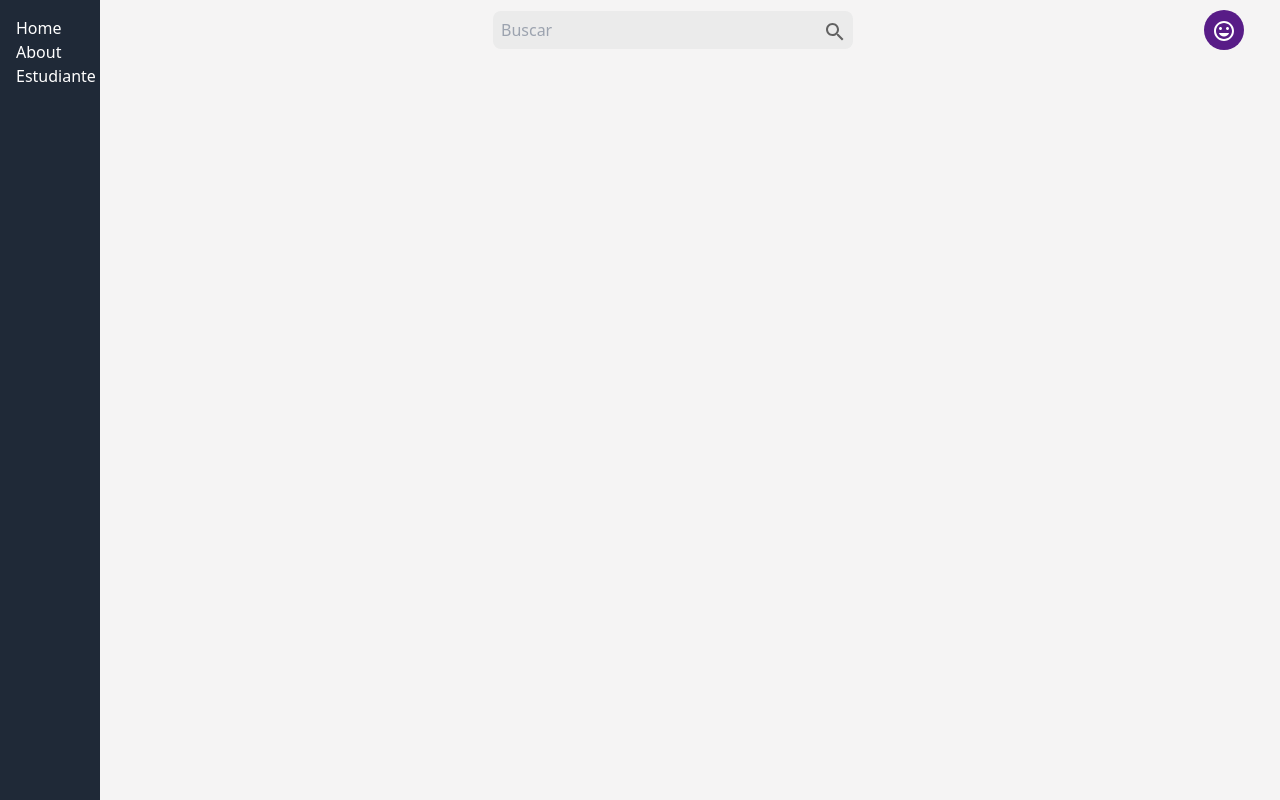
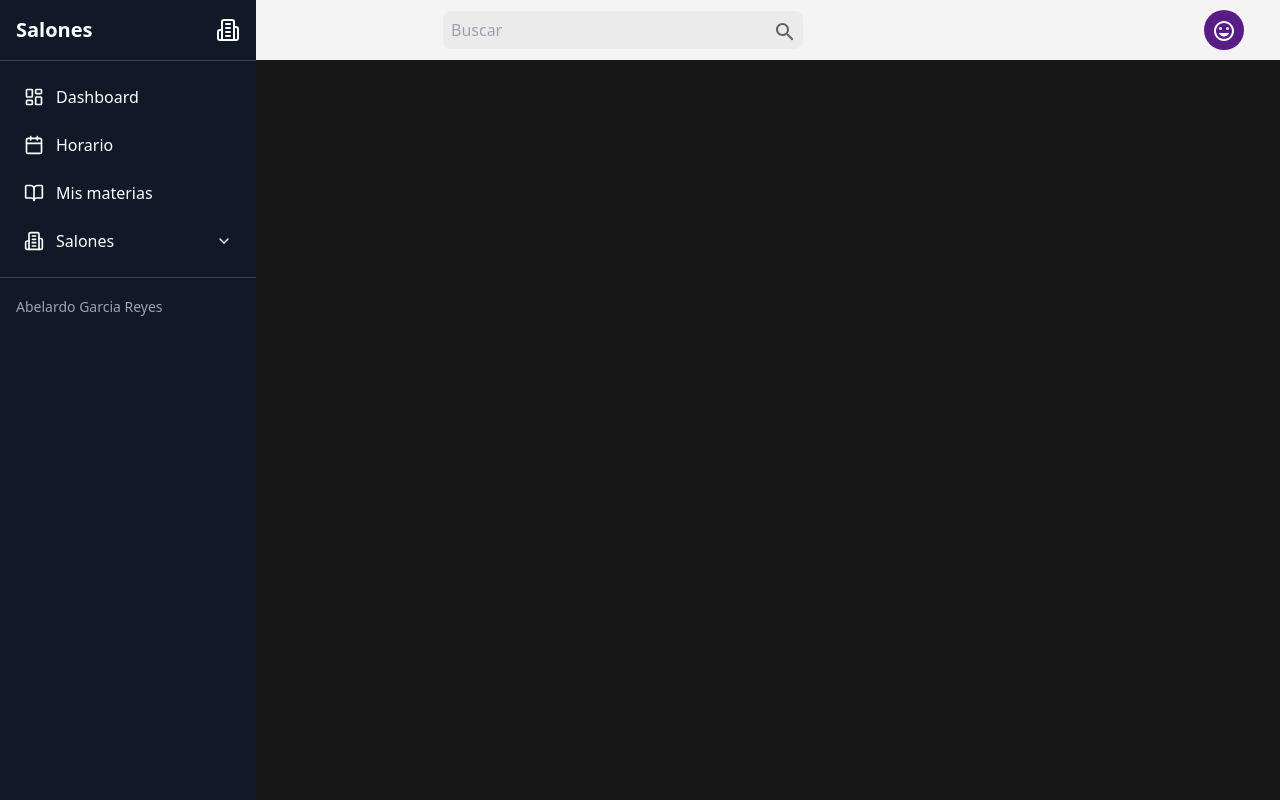
Before and after one commit to SebasRamz-Murillo/EduManager, a React (Vite) app: page /panel in a window 1280 px wide. Built offline with nearby package versions, Linux system fonts and the light colour scheme.

Commit message:
Cambio en sidebar

```diff
--- a/package.json
+++ b/package.json
@@ -14,6 +14,7 @@
     "@emotion/styled": "^11.13.0",
     "@mui/icons-material": "^6.1.0",
     "@mui/material": "^6.1.0",
+    "lucide-react": "^0.441.0",
     "react": "^18.3.1",
     "react-dom": "^18.3.1",
     "react-router-dom": "^6.26.2"
--- a/src/components/sections/estudiante/EstudianteInfo.tsx
+++ b/src/components/sections/estudiante/EstudianteInfo.tsx
@@ -7,10 +7,8 @@ export default function EstudianteInfo() {
   const [studentData, setStudentData] = useState(null);
 
   useEffect(() => {
-    // Function to fetch student data
     const fetchStudentData = async () => {
       try {
-        // Replace with your actual API call
         const response = await fetch(`/api/student/${id}`);
         const data = await response.json();
         setStudentData(data);
@@ -64,14 +62,14 @@ export default function EstudianteInfo() {
           <h3 className="font-semibold mb-2">Tareas de unidad</h3>
           <div className="h-32 flex items-center justify-center">
             {/* Placeholder for task graph */}
-            Graph placeholder
+            Grafica 1, circular?
           </div>
         </div>
         <div className="border-2 border-dashed border-purple-200 rounded p-4">
           <h3 className="font-semibold mb-2">Asistencias en unidad</h3>
           <div className="h-32 flex items-center justify-center">
             {/* Placeholder for attendance graph */}
-            Graph placeholder
+            Grafica 2
           </div>
         </div>
       </div>
--- a/src/components/sections/layout/Sidebar.tsx
+++ b/src/components/sections/layout/Sidebar.tsx
@@ -1,21 +1,90 @@
+import React, { useState, useEffect } from 'react';
 import { Link } from "react-router-dom";
+import { LayoutDashboard, Calendar, BookOpen, Building2, ChevronDown, Check, Menu, X } from 'lucide-react';
 
 export default function Sidebar() {
+  const [isOpen, setIsOpen] = useState(false);
+  const [salonesOpen, setSalonesOpen] = useState(false);
+  const [salones, setSalones] = useState(['1A', '2B', '2C', '4E']); // Ejemplo de salones
+  const [isMobile, setIsMobile] = useState(window.innerWidth < 1024);
+
+  useEffect(() => {
+    const handleResize = () => {
+      setIsMobile(window.innerWidth < 1024);
+    };
+
+    window.addEventListener('resize', handleResize);
+    return () => window.removeEventListener('resize', handleResize);
+  }, []);
+
+  const toggleSidebar = () => setIsOpen(!isOpen);
+
+  const SidebarContent = () => (
+    <>
+      <div className="flex items-center justify-between p-4 border-b border-gray-700">
+        <span className="text-xl font-semibold">Salones</span>
+        <Building2 size={24} />
+      </div>
+      <nav className="flex-grow p-4 space-y-2">
+        <Link to="/dashboard" className="flex items-center space-x-3 p-2 rounded-lg hover:bg-gray-800 transition-colors">
+          <LayoutDashboard size={20} />
+          <span>Dashboard</span>
+        </Link>
+        <Link to="/horario" className="flex items-center space-x-3 p-2 rounded-lg hover:bg-gray-800 transition-colors">
+          <Calendar size={20} />
+          <span>Horario</span>
+        </Link>
+        <Link to="/materias" className="flex items-center space-x-3 p-2 rounded-lg hover:bg-gray-800 transition-colors">
+          <BookOpen size={20} />
+          <span>Mis materias</span>
+        </Link>
+        <div className="relative">
+          <button
+            onClick={() => setSalonesOpen(!salonesOpen)}
+            className="flex items-center justify-between w-full p-2 rounded-lg hover:bg-gray-800 transition-colors"
+          >
+            <div className="flex items-center space-x-3">
+              <Building2 size={20} />
+              <span>Salones</span>
+            </div>
+            <ChevronDown size={16} className={`transform transition-transform ${salonesOpen ? 'rotate-180' : ''}`} />
+          </button>
+          {salonesOpen && (
+            <div className="mt-2 bg-gray-800 rounded-lg shadow-lg">
+              {salones.map((salon, index) => (
+                <button
+                  key={index}
+                  className="flex items-center w-full p-2 hover:bg-gray-700 transition-colors"
+                >
+                  <Check size={16} className="mr-2" />
+                  <span>{salon}</span>
+                </button>
+              ))}
+            </div>
+          )}
+        </div>
+      </nav>
+      <div className="p-4 border-t border-gray-700">
+        <span className="text-sm text-gray-400">Abelardo Garcia Reyes</span>
+      </div>
+    </>
+  );
+
   return (
-    <aside className="hidden h-screen bg-gray-800 p-4 text-white lg:block">
-      <nav>
-        <ul>
-          <li>
-            <Link to="home">Home</Link>
-          </li>
-          <li>
-            <Link to="about">About</Link>
-          </li>
-          <li>
-            <Link to="estudiante">Estudiante</Link>
-          </li>
-        </ul>
-      </nav>
-    </aside>
+    <>
+      {isMobile && (
+        <button
+          onClick={toggleSidebar}
+          className="fixed top-4 left-4 z-50 p-2 bg-gray-900 text-white rounded-md"
+        >
+          {isOpen ? <X size={24} /> : <Menu size={24} />}
+        </button>
+      )}
+      <aside className={`fixed left-0 top-0 h-full bg-gray-900 text-white transition-all duration-300 ease-in-out ${
+        isMobile ? (isOpen ? 'w-64' : 'w-0') : 'w-64'
+      } ${isMobile && !isOpen ? 'overflow-hidden' : ''}`}>
+        {(!isMobile || isOpen) && <SidebarContent />}
+      </aside>
+    </>
   );
 }
--- a/src/components/sections/panel/Panel.tsx
+++ b/src/components/sections/panel/Panel.tsx
@@ -1,19 +1,29 @@
+import React, { useState, useEffect } from 'react';
+import { Outlet } from "react-router-dom";
 import Header from "../layout/Header";
 import Sidebar from "../layout/Sidebar";
-import { Outlet } from "react-router-dom";
-import { Link } from "react-router-dom";
 
 export default function Panel() {
+  const [isMobile, setIsMobile] = useState(window.innerWidth < 1024);
+
+  useEffect(() => {
+    const handleResize = () => {
+      setIsMobile(window.innerWidth < 1024);
+    };
+
+    window.addEventListener('resize', handleResize);
+    return () => window.removeEventListener('resize', handleResize);
+  }, []);
+
   return (
-    <section className="grid h-screen w-full grid-cols-[100px_1fr] grid-rows-[56px_1fr] sm:grid-cols-[1fr] lg:grid-cols-[100px_1fr]">
-      {/* Sidebar en la izquierda, ocupa todo el alto */}
-      <Sidebar />
-      {/* Header en la parte superior derecha */}
+    <div className="h-screen w-full flex flex-col">
       <Header />
-      {/* Contenido debajo del header */}
-      <main className="col-start-2 row-start-2 min-h-full w-full overflow-auto bg-gray-20 sm:col-start-1 lg:col-start-2">
-        <Outlet /> {/* Aquí se mostrarán las rutas hijas */}
-      </main>
-    </section>
+      <div className="flex flex-1 overflow-hidden">
+        <Sidebar />
+        <main className={`flex-1 overflow-auto bg-gray-100 p-4 ${isMobile ? '' : 'ml-64'}`}>
+          <Outlet />
+        </main>
+      </div>
+    </div>
   );
 }
```
Also changed, not shown: 1 other file (tests, documents, lock files or other folders).
